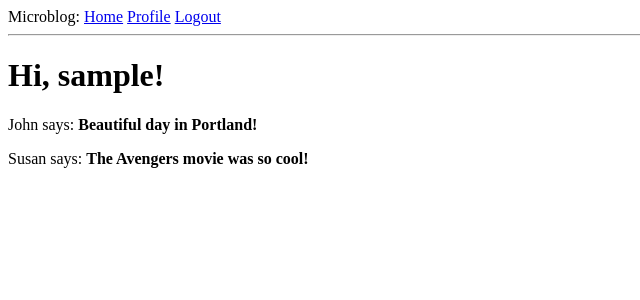
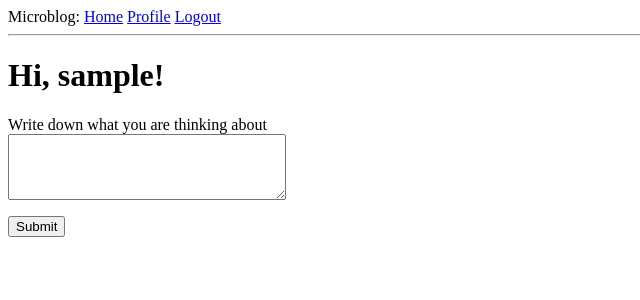
Before and after one commit to lu2905363/my_app, a Flask app: page / in a window 1280 px wide. Shown: the top 300 px of the page, without its empty margins (0-640 px from the left). Run offline with Flask 2, Linux system fonts and the light colour scheme; the visitor is signed in with stand-in values (Sample User, id 1); data comes from the database, SQL or seed files in the repository; both versions use the stored data as it was after the commit; data that the repository does not hold is empty.

Commit message:
Add post form
Signed-off-by: lu2905363 <lu2905363@gmail.com>

```diff
--- a/app/forms.py
+++ b/app/forms.py
@@ -46,3 +46,8 @@ class EditProfileForm(FlaskForm):
             user = User.query.filter_by(username=self.username.data).first()
             if user is not None:
                 raise ValidationError('Please use a different username.')
+
+
+class PostForm(FlaskForm):
+    post = TextAreaField('Write down what you are thinking about', validators=[DataRequired(), Length(min=1, max=140)])
+    submit = SubmitField('Submit')
--- a/app/models.py
+++ b/app/models.py
@@ -1,4 +1,4 @@
-from datetime import datetime
+from datetime import datetime, timedelta
 from hashlib import md5
 from app import db, login
 from flask_login import UserMixin
@@ -19,7 +19,7 @@ class User(UserMixin, db.Model):
     password_hash = db.Column(db.String(128))
     posts = db.relationship('Post', backref='author', lazy='dynamic')
     about_me = db.Column(db.String(140))
-    last_seen = db.Column(db.DateTime, default=datetime.utcnow)
+    last_seen = db.Column(db.DateTime, default=datetime.utcnow()+timedelta(hours=8))
     followed = db.relationship(
         'User', secondary=followers,  # right side entity of the relationship; configuring the association table
         primaryjoin=(followers.c.follower_id == id),
--- a/app/routes.py
+++ b/app/routes.py
@@ -3,8 +3,8 @@ from flask import render_template, flash, redirect, url_for, request
 from flask_login import login_user, logout_user, current_user, login_required
 from werkzeug.urls import url_parse
 from app import app, db
-from app.forms import LoginForm, RegistrationForm, EditProfileForm
-from app.models import User
+from app.forms import LoginForm, RegistrationForm, EditProfileForm, PostForm
+from app.models import User, Post
 
 
 @app.before_request
@@ -14,21 +14,20 @@ def before_request():
         db.session.commit()
 
 
-@app.route('/')
-@app.route('/index')
+
+@app.route('/', methods=['GET', 'POST'])
+@app.route('/index', methods=['GET', 'POST'])
 @login_required
 def index():
-    posts = [
-        {
-            'author': {'username': 'John'},
-            'body': 'Beautiful day in Portland!'
-        },
-        {
-            'author': {'username': 'Susan'},
-            'body': 'The Avengers movie was so cool!'
-        }
-    ]
-    return render_template('index.html', title='Home', posts=posts)
+    form = PostForm()
+    if form.validate_on_submit():
+        post = Post(body=form.post.data, author=current_user)
+        db.session.add(post)
+        db.session.commit()
+        flash('You have submitted a new post!')
+        return redirect(url_for('index'))
+    posts = current_user.followed_posts().all()
+    return render_template('index.html', title='Home', form=form, posts=posts)
 
 
 @app.route('/login', methods=['GET', 'POST'])
@@ -110,7 +109,7 @@ def follow(username):
         return redirect(url_for('user', username=username))
     current_user.follow(user)
     db.session.commit()
-    flash('You are following {}!'.format(username))
+    flash('You have successfully followed {}!'.format(username))
     return redirect(url_for('user', username=username))
 
 
@@ -126,5 +125,5 @@ def unfollow(username):
         return redirect(url_for('user', username=username))
     current_user.unfollow(user)
     db.session.commit()
-    flash('You are not following {}.'.format(username))
+    flash('You\'re no longer following {}.'.format(username))
     return redirect(url_for('user', username=username))
--- a/app/templates/index.html
+++ b/app/templates/index.html
@@ -2,6 +2,18 @@
 
 {% block content %}
     <h1>Hi, {{ current_user.username }}!</h1>
+    <form method="post">
+        {{ form.hidden_tag() }}
+    <p>
+        {{ form.post.label }}<br>
+        {{ form.post(cols=32, rows=4) }}<br>
+        {% for error in form.post.errors %}
+        <span style="color: red;">[{{ error }}]</span>
+        {% endfor %}
+    </p>
+    <p>{{ form.submit() }}</p>
+
+    </form>
     {% for post in posts %}
     <div><p>{{ post.author.username }} says: <b>{{ post.body }}</b></p></div>
     {% endfor %}
--- a/app/templates/user.html
+++ b/app/templates/user.html
@@ -9,7 +9,7 @@
                 {% if user.about_me %}<p>{{ user.about_me }}</p>{% endif %}
                 {% if user.last_seen %}<p>Last seen on: {{ user.last_seen }}</p>{% endif %}
                 <p>{{ user.followers.count() }} followers, {{ user.followed.count() }} following.</p>
-                {% if user == current_user %}
+                {% if current_user == user %}
                 <p><a href="{{ url_for('edit_profile') }}">Edit your profile</a></p>
                 {% elif not current_user.is_following(user) %}
                 <p><a href="{{ url_for('follow', username=user.username) }}">Follow</a></p>
```
Also changed, not shown: app.db, 1 other file.
